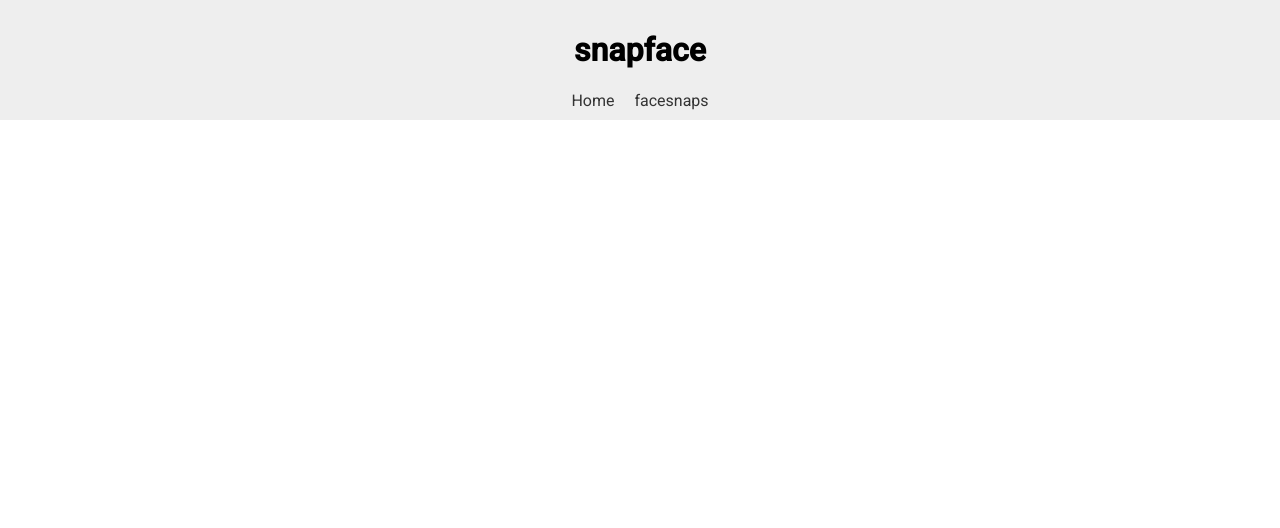
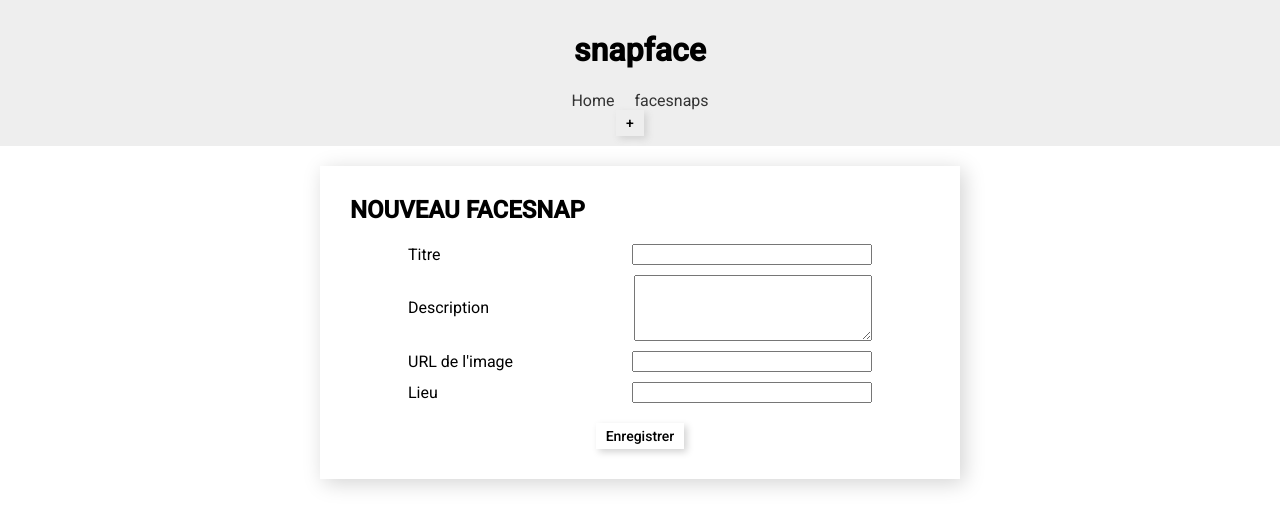
Before and after one commit to Jean-charles-Brun/snapface, an Angular app: page /create in a window 1280 px wide. Before the commit this address led to /. Shown: the top 528 px of the page. Built offline with nearby package versions, Linux system fonts and the light colour scheme.

Commit message:
Ajout Reactive Form + Observation du formulaire

```diff
--- a/src/app/app-routing.module.ts
+++ b/src/app/app-routing.module.ts
@@ -2,11 +2,13 @@
 import { RouterModule, Routes } from "@angular/router";
 import { FaceSnapListComponent } from "./face-snap-list/face-snap-list.component";
 import { LandingPageComponent } from "./landing-page/landing-page.component";
+import { NewFaceSnapComponent } from "./new-face-snap/new-face-snap.component";
 import { SingleFaceSnapComponent } from "./single-face-snap/single-face-snap.component";
 
 const routes: Routes = [
   { path: 'facesnaps/:id', component: SingleFaceSnapComponent },
   { path: '', component: LandingPageComponent },
+  { path: 'create', component: NewFaceSnapComponent },
   { path: 'facesnaps', component: FaceSnapListComponent }
 ];
 
--- a/src/app/header/header.component.html
+++ b/src/app/header/header.component.html
@@ -4,4 +4,5 @@
     <a routerLink="" routerLinkActive="active" [routerLinkActiveOptions]="{ exact: true }">Home</a>
     <a routerLink="facesnaps" routerLinkActive="active">facesnaps</a>
   </nav>
+  <button (click)="onAddNewFaceSnap()">+</button>
 </header>
--- a/src/app/header/header.component.ts
+++ b/src/app/header/header.component.ts
@@ -1,10 +1,20 @@
-import { Component } from '@angular/core';
+import { Component, OnInit } from '@angular/core';
+import { Router } from '@angular/router';
 
 @Component({
   selector: 'app-header',
   templateUrl: './header.component.html',
   styleUrls: ['./header.component.scss']
 })
-export class HeaderComponent {
+export class HeaderComponent implements OnInit {
+
+  constructor(private router: Router) {}
+
+  ngOnInit(): void {
+  }
+
+  onAddNewFaceSnap(): void {
+    this.router.navigateByUrl('/create');
+  }
 
 }
--- /dev/null
+++ b/src/app/new-face-snap/new-face-snap.component.html
@@ -0,0 +1,33 @@
+<div class="form-card">
+  <h2>NOUVEAU FACESNAP</h2>
+  <form [formGroup]="snapForm">
+    <div class="form-group">
+      <label for="title">Titre</label>
+      <input type="text" id="title" formControlName="title">
+    </div>
+    <div class="form-group">
+      <label for="description">Description</label>
+      <textarea id="description" type="text" formControlName="description" rows="4">
+      </textarea>
+    </div>
+    <div class="form-group">
+      <label for="imageUrl">URL de l'image</label>
+      <input id="imageUrl" type="text" formControlName="imageUrl">
+    </div>
+    <div class="form-group">
+      <label for="location">Lieu</label>
+      <input id="location" type="text" formControlName="location">
+    </div>
+    <div class="action-buttons">
+      <button type="submit" (click)="onSubmitForm()">Enregistrer</button>
+    </div>
+  </form>
+</div>
+
+<div class="face-snap-card" *ngIf="faceSnapPreview$ |async as faceSnap">
+  <h2>{{ faceSnap.title | uppercase }}</h2>
+  <p>Mis en ligne {{ faceSnap.createdDate | date: 'à HH:mm, le d MMMM yyyy' }}</p>
+  <img [src]="faceSnap.imageUrl" [alt]="faceSnap.title">
+  <p>{{ faceSnap.description }}</p>
+  <p *ngIf="faceSnap.location">Photo prise à {{ faceSnap.location }}</p>
+</div>
--- /dev/null
+++ b/src/app/new-face-snap/new-face-snap.component.scss
@@ -0,0 +1,49 @@
+.form-card .face-snap-card{
+  box-sizing: border-box;
+  width: 50%;
+  margin: 20px auto;
+  padding: 10px 30px;
+  box-shadow: lightgray 4px 4px 20px;
+}
+
+.form-group {
+  margin: 10px auto;
+  width: 80%;
+  display: flex;
+  align-items: center;
+  justify-content: space-between;
+}
+
+input, textarea {
+  width: 50%;
+}
+
+.action-buttons {
+  width: 100%;
+}
+
+button {
+  display: block;
+  margin: 20px auto;
+}
+
+.form-card, .face-snap-card {
+  box-sizing: border-box;
+  width: 50%;
+  margin: 20px auto;
+  padding: 10px 30px;
+  box-shadow: lightgray 4px 4px 20px;
+}
+
+.face-snap-card {
+  img {
+    width: 100%;
+  }
+  h2 {
+    margin-bottom: 0;
+  }
+  p {
+    font-weight: 300;
+    font-size: 16px;
+  }
+}
--- /dev/null
+++ b/src/app/new-face-snap/new-face-snap.component.ts
@@ -0,0 +1,40 @@
+import { Component, OnInit } from '@angular/core';
+import { FormBuilder, FormGroup } from '@angular/forms';
+import { map, Observable } from 'rxjs';
+import { FaceSnap } from '../models/face-snap.model';
+
+@Component({
+  selector: 'app-new-face-snap',
+  templateUrl: './new-face-snap.component.html',
+  styleUrls: ['./new-face-snap.component.scss']
+})
+export class NewFaceSnapComponent implements OnInit{
+
+  snapForm!: FormGroup;
+  faceSnapPreview$!: Observable<FaceSnap>;
+
+  constructor(private formBuilder: FormBuilder) {}
+
+  ngOnInit(): void {
+    this.snapForm = this.formBuilder.group({
+      title: [null],
+      description: [null],
+      imageUrl: [null],
+      location: [null]
+    });
+
+    this.faceSnapPreview$ = this.snapForm.valueChanges.pipe(
+      map(formValue => ({
+        ...formValue, // ... => operateur spread récupère toute la formValue
+        createdDate: new Date(),
+        id: 0,
+        snaps: 0
+      }))
+    );
+  }
+
+  onSubmitForm(): void{
+    console.log(this.snapForm.value);
+  }
+
+}
```
Also changed, not shown: src/app/app.module.ts (+6 -3 lines).
